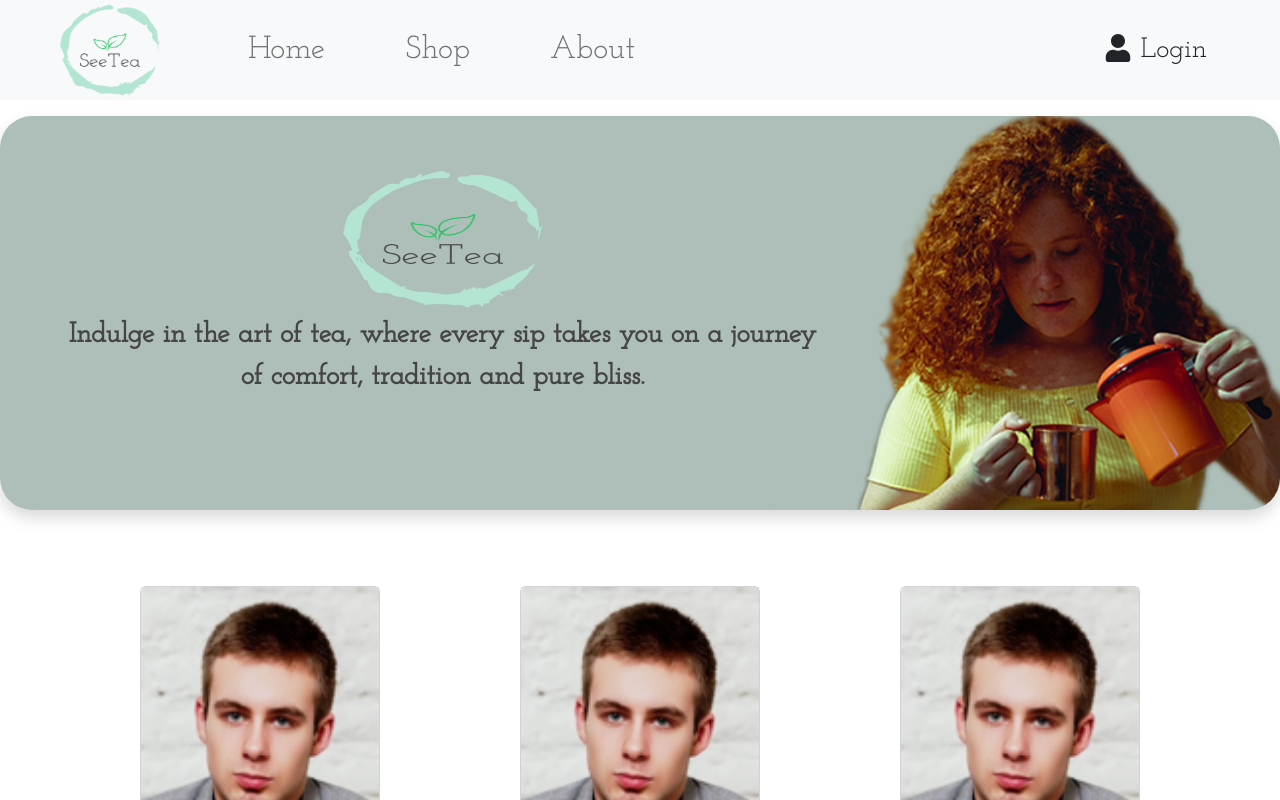
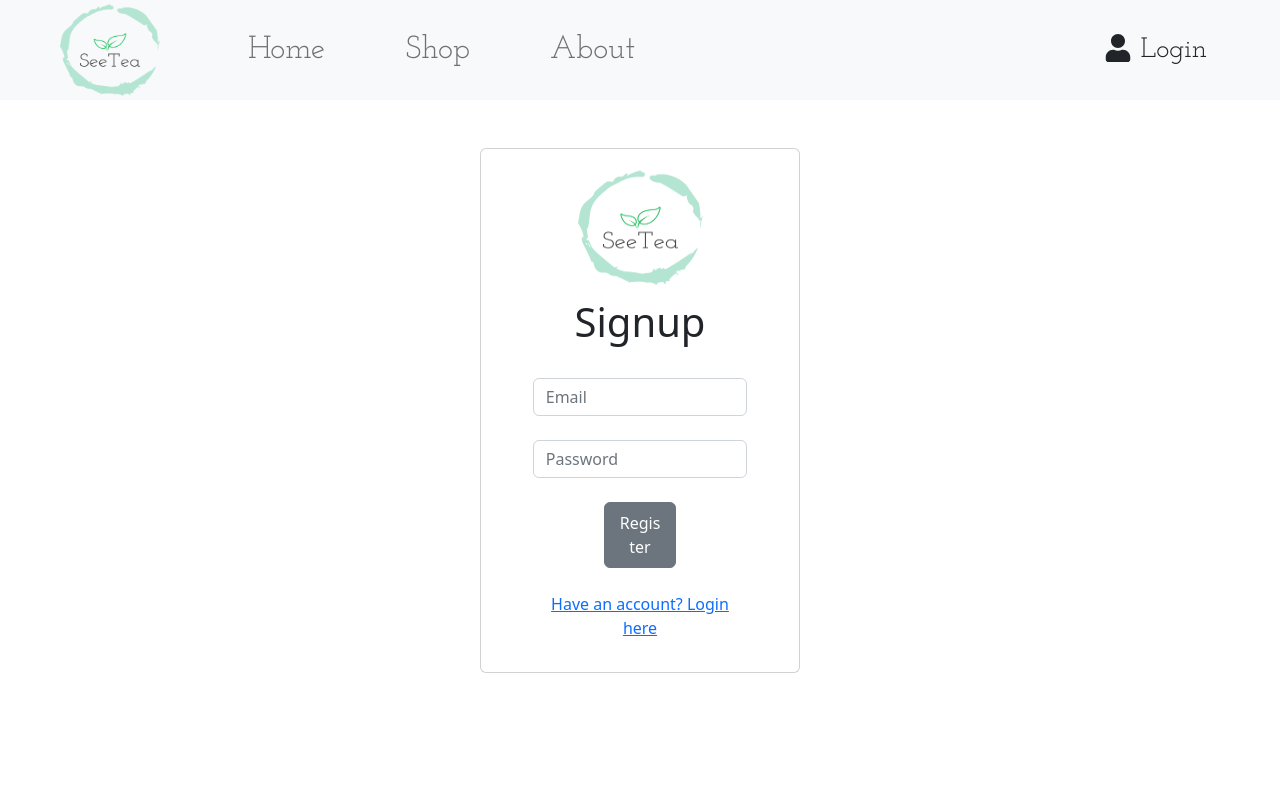
Before and after one commit to 1badnews/Sample-Ecomm-Website, a React (Create React App) app: page /signup in a window 1280 px wide. Shown: the top 800 px of the page. Built offline with nearby package versions, Linux system fonts and the light colour scheme.

Commit message:
signup/login, user auth setup

```diff
--- /dev/null
+++ b/src/components/LogIn.js
@@ -0,0 +1,59 @@
+import React from 'react'
+import { Card, CardBody, CardTitle, CardSubtitle, CardText, Form, FormGroup, Button } from 'reactstrap'
+import { signInWithEmailAndPassword } from 'firebase/auth';
+import {auth} from '../firebase'
+import { useState } from 'react';
+
+export default function LogIn() {
+
+
+  const [loginEmail, setLoginEmail] = useState("");
+  const [loginPassword, setLoginPassword] = useState("");
+
+
+  const login = async () => {
+    try {
+    const user = await signInWithEmailAndPassword(auth, loginEmail, loginPassword);
+    }
+    catch (error)
+    {
+      console.log(error.message);
+    }
+  };
+
+
+  return (
+
+
+
+    <Card className='mt-5 py-3 w-25 mx-auto'>
+      <img src="assets/images/logo1.png" height="125" width="125" className='mx-auto mb-2'></img>
+      <CardTitle>
+      <h1>Login</h1>
+      </CardTitle>
+      <CardBody className>
+        <Form>
+        <div className='w-75 mx-auto'>
+        <FormGroup className='pb-2'>
+          <input type="email" class="form-control" id="exampleInputEmail1" aria-describedby="emailHelp" placeholder="Email" onChange={(event) => {setLoginEmail
+          (event.target.value);}}/>
+        </FormGroup>
+        <FormGroup className='pb-2'>
+          <input type="password" class="form-control" id="exampleInputEmail1" placeholder="Password" onChange={(event) => {setLoginPassword
+          (event.target.value);}}/>
+        </FormGroup>
+        </div>
+        </Form>
+        <Button className='w-25 py-2' onClick={login}>Login</Button>
+
+          <div className='w-75 mx-auto mt-4'>
+             <a href="#" className='pe-auto col-xl-6 py-3'>No Account? Register Here</a>
+          </div>
+
+      </CardBody>
+    </Card>
+  )
+}
+
+
+// https://www.youtube.com/watch?v=9bXhf_TELP4
--- a/src/components/MainComponent.js
+++ b/src/components/MainComponent.js
@@ -1,15 +1,23 @@
 import React, { useState } from 'react';
 import Header from './HeaderComponent';
 import Home from './HomeComponent';
-
+import { BrowserRouter as Router, Routes, Route } from 'react-router-dom';
+import Signup from './Signup';
+import LogIn from './LogIn';
 //reikes route'u
 
 const Main = () =>
 {
     return(
         <>
+        <Router>
         <Header/>
-        <Home/>
+            <Routes>
+                <Route path="/" element={<Home/>}/>
+                <Route path="/signup" element={<Signup/>}/>
+                <Route path="/login" element={<LogIn/>}/>
+            </Routes>
+        </Router>
         </>
     )
 }
--- /dev/null
+++ b/src/components/Signup.js
@@ -0,0 +1,54 @@
+import React from 'react'
+import { Card, CardBody, CardTitle, CardSubtitle, CardText, Form, FormGroup, Button } from 'reactstrap'
+import { createUserWithEmailAndPassword } from 'firebase/auth';
+import {auth} from '../firebase'
+import { useState } from 'react';
+export default function Signup() {
+
+
+  const [registerEmail, setRegisterEmail] = useState("");
+  const [registerPassword, setRegisterPassword] = useState("");
+
+  const register = async () => {
+    try {
+    const user = await createUserWithEmailAndPassword(auth, registerEmail, registerPassword);
+    }
+    catch (error)
+    {
+      console.log(error.message);
+    }
+  };
+
+
+
+
+  return (
+
+    <Card className='mt-5 py-3 w-25 mx-auto'>
+      <img src="assets/images/logo1.png" height="125" width="125" className='mx-auto mb-2'></img>
+      <CardTitle>
+      <h1>Signup</h1>
+      </CardTitle>
+      <CardBody className>
+        <Form>
+        <div className='w-75 mx-auto'>
+        <FormGroup className='pb-2'>
+          <input type="email" class="form-control" id="exampleInputEmail1" aria-describedby="emailHelp" placeholder="Email" onChange={(event) => {setRegisterEmail
+          (event.target.value);}}/>
+        </FormGroup>
+        <FormGroup className='pb-2'>
+          <input type="password" class="form-control" id="exampleInputEmail1" placeholder="Password" onChange={(event) => {setRegisterPassword
+          (event.target.value);}}/>
+        </FormGroup>
+        </div>
+        </Form>
+        <Button className='w-25 py-2' onClick={register}>Register</Button>
+
+          <div className='w-75 mx-auto mt-4'>
+             <a href="#" className='pe-auto col-xl-6 py-3'>Have an account? Login here</a>
+          </div>
+
+      </CardBody>
+    </Card>
+  )
+}
--- /dev/null
+++ b/src/firebase.js
@@ -0,0 +1,16 @@
+
+import { initializeApp } from "firebase/app";
+import {getAuth} from "firebase/auth"
+const firebaseConfig = {
+  apiKey: "AIzaSyAmJGh0Ub6WlRMo3hoBzAoHQYcHBbAYdVQ",
+  authDomain: "sample-ecomm-website1.firebaseapp.com",
+  projectId: "sample-ecomm-website1",
+  storageBucket: "sample-ecomm-website1.appspot.com",
+  messagingSenderId: "460749979028",
+  appId: "1:460749979028:web:b717adc30fb8f518a4e381"
+};
+
+// Initialize Firebase
+const app = initializeApp(firebaseConfig);
+
+export const auth = getAuth(app);
```
Also changed, not shown: 1 other file (tests, documents, lock files or other folders).
